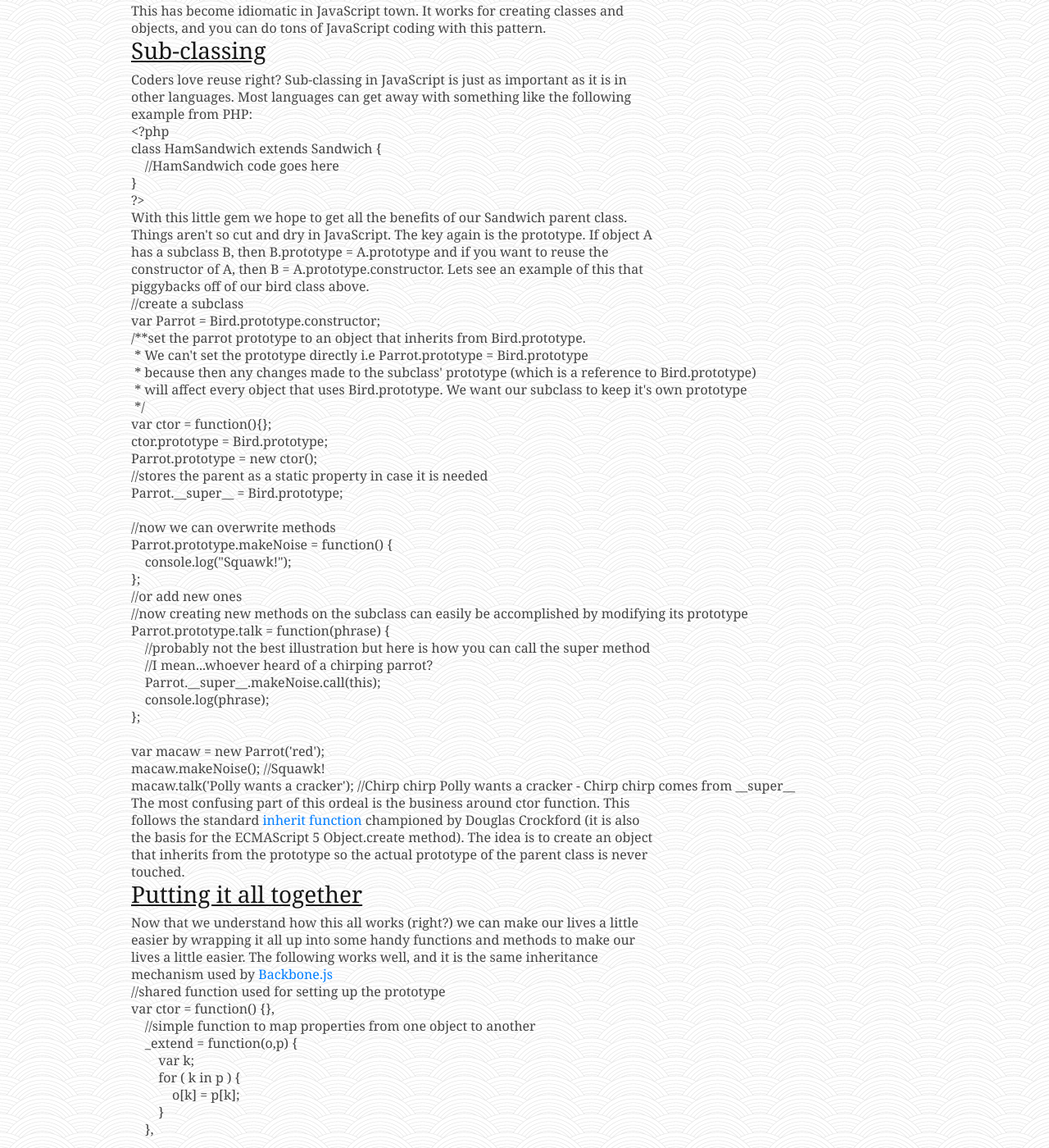
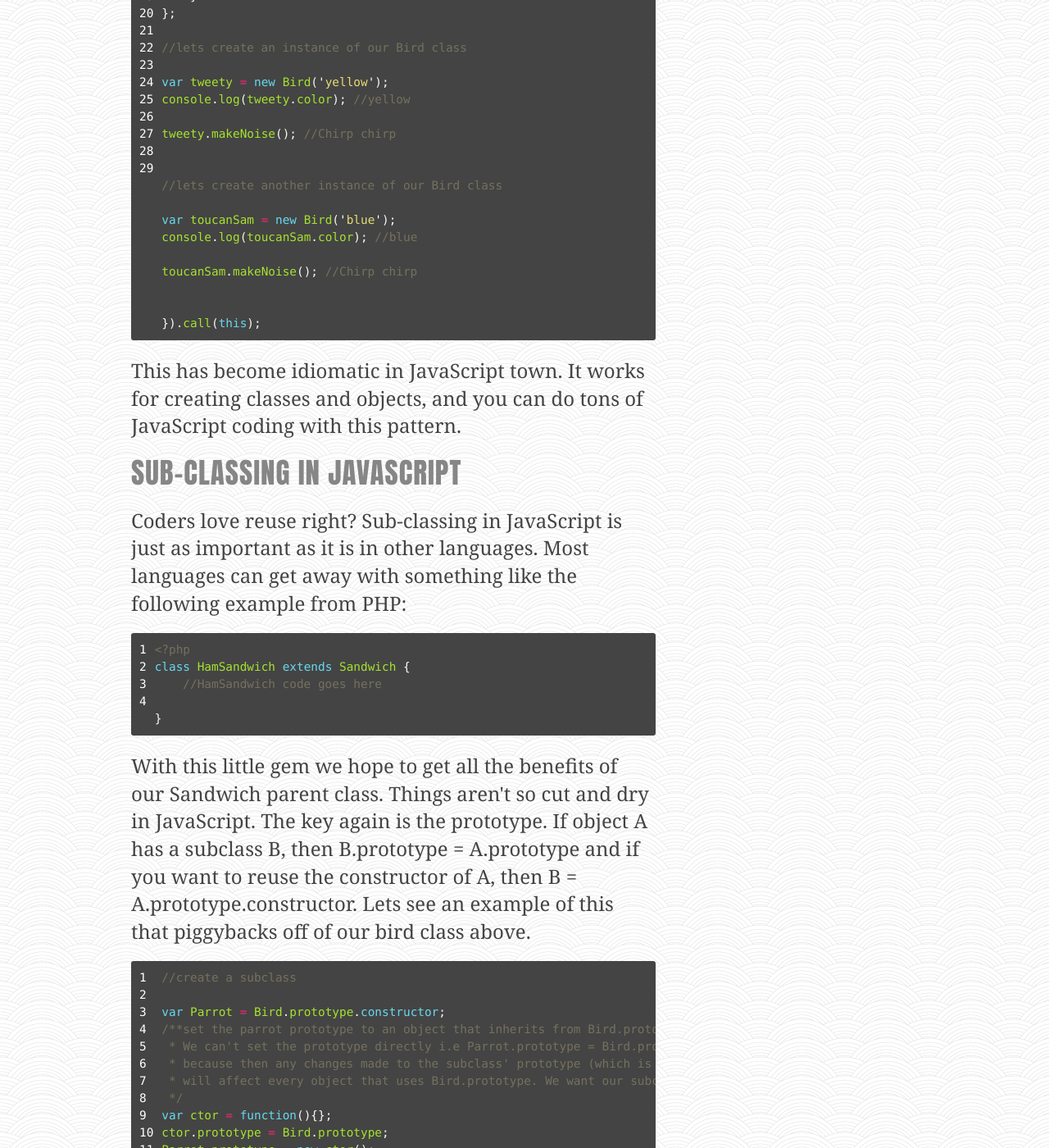
Before and after one commit to brianium/old-site, a Jekyll site: the page built from _posts/2011-10-31-javascript-inheritance.html, in a window 1280 px wide and 1400 px high, scrolled down 1083 px. Shown: the whole window at 82% size. Built offline with Jekyll 4.4.1, drawn with Linux system fonts in a browser that asks for light colours; some of the changed text lies outside the part shown.

Commit message:
javascript inheritance post

```diff
--- a/_posts/2011-10-31-javascript-inheritance.html
+++ b/_posts/2011-10-31-javascript-inheritance.html
@@ -21,12 +21,12 @@
   _yoast_wpseo_opengraph-description: ''
   _thumbnail_id: '896'
 ---
-JavaScript inheritance is something that often confuses developers. It is especially confusing for people coming from a language that uses more traditional inheritance - that is something like Java, C#, etc..
+<p>JavaScript inheritance is something that often confuses developers. It is especially confusing for people coming from a language that uses more traditional inheritance - that is something like Java, C#, etc..</p>
 
-<h3>JavaScript Classes</h3>
-JavaScript uses something called the prototype chain to manage inheritance. An instance of a class inherits properties from the constructor function's prototype. Lets take a look at a typical example.
+<h2>JavaScript Classes</h2>
+<p>JavaScript uses something called the prototype chain to manage inheritance. An instance of a class inherits properties from the constructor function's prototype. Lets take a look at a typical example.</p>
 
-<pre class="prettyprint lang-js">
+{% highlight js linenos %}
 //setup our module
 (function(){
 
@@ -56,21 +56,23 @@
 toucanSam.makeNoise(); //Chirp chirp
 
 }).call(this);
-</pre>
+{% endhighlight %}
 
-This has become idiomatic in JavaScript town. It works for creating classes and objects, and you can do tons of JavaScript coding with this pattern.
+<p>This has become idiomatic in JavaScript town. It works for creating classes and objects, and you can do tons of JavaScript coding with this pattern.</p>
 
-<h3>Sub-classing</h3>
-Coders love reuse right? Sub-classing in JavaScript is just as important as it is in other languages. Most languages can get away with something like the following example from PHP:
-<pre class="prettyprint lang-php">
-&lt;?php
+<h2>Sub-classing In JavaScript</h2>
+<p>Coders love reuse right? Sub-classing in JavaScript is just as important as it is in other languages. Most languages can get away with something like the following example from PHP:</p>
+
+{% highlight php linenos %}
+<?php
 class HamSandwich extends Sandwich {
     //HamSandwich code goes here
 }
-?&gt;
-</pre>
-With this little gem we hope to get all the benefits of our Sandwich parent class. Things aren't so cut and dry in JavaScript. The key again is the prototype. If object A has a subclass B, then B.prototype = A.prototype and if you want to reuse the constructor of A, then B = A.prototype.constructor. Lets see an example of this that piggybacks off of our bird class above.
-<pre class="prettyprint lang-js">
+{% endhighlight %}
+
+<p>With this little gem we hope to get all the benefits of our Sandwich parent class. Things aren't so cut and dry in JavaScript. The key again is the prototype. If object A has a subclass B, then B.prototype = A.prototype and if you want to reuse the constructor of A, then B = A.prototype.constructor. Lets see an example of this that piggybacks off of our bird class above.</p>
+
+{% highlight js linenos %}
 //create a subclass
 var Parrot = Bird.prototype.constructor;
 /**set the parrot prototype to an object that inherits from Bird.prototype.
@@ -100,14 +102,19 @@
 var macaw = new Parrot('red');
 macaw.makeNoise(); //Squawk!
 macaw.talk('Polly wants a cracker'); //Chirp chirp Polly wants a cracker - Chirp chirp comes from __super__
-</pre>
+{% endhighlight %}
 
-The most confusing part of this ordeal is the business around ctor function. This follows the standard <a href="http://javascript.crockford.com/prototypal.html">inherit function</a> championed by Douglas Crockford (it is also the basis for the ECMAScript 5 Object.create method). The idea is to create an object that inherits from the prototype so the actual prototype of the parent class is never touched.
+<p>The most confusing part of this ordeal is the business around ctor function. This follows the standard <a href="http://javascript.crockford.com/prototypal.html">inherit function</a> championed by Douglas Crockford (it is also the basis for the ECMAScript 5 Object.create method)</p>.
 
-<h3>Putting it all together</h3>
-Now that we understand how this all works (right?) we can make our lives a little easier by wrapping it all up into some handy functions and methods to make our lives a little easier. The following works well, and it is the same inheritance mechanism used by <a href="http://documentcloud.github.com/backbone/">Backbone.js</a>
+<p>The idea is to create an object that inherits from the prototype so the actual prototype of the parent class is never touched.</p>
 
-<pre class="prettyprint lang-js">
+<h2>Putting It All Together</h2>
+<p>
+  Now that we understand how this all works (right?) we can make our lives a little easier by wrapping it all up into some handy functions and methods to make our lives a little easier.</p>
+<p>The following works well, and it is the same inheritance mechanism used by <a href="http://documentcloud.github.com/backbone/">Backbone.js</a>
+</p>
+
+{% highlight js linenos %}
 //shared function used for setting up the prototype
 var ctor = function() {},
     //simple function to map properties from one object to another
@@ -135,6 +142,7 @@
 
       //extend the prototype with protoProps
       if ( protoProps ) _extend(child.prototype,protoProps);
+
       //add static properties
       if ( staticProps ) _extend(child,staticProps);
 
@@ -163,7 +171,6 @@
 
 var macaw = new Parrot('red');
 macaw.talk('hello'); //hello
+{% endhighlight %}
 
-</pre>
-
-Inheritance and sub-classing are important tools for maintaining and reusing code. JavaScript may have its own way of doing things, but after playing with it for a while, you will come to love it for the extremely expressive and functional language that it is.
+<p>Inheritance and sub-classing are important tools for maintaining and reusing code. JavaScript may have its own way of doing things, but after playing with it for a while, you will come to love it for the extremely expressive and functional language that it is.</p>
--- a/_posts/2011-11-03-skeleton-css-framework-an-introduction.html
+++ b/_posts/2011-11-03-skeleton-css-framework-an-introduction.html
@@ -171,7 +171,7 @@
 
 <p>Don't forget (Make sure you stretch this bad brotha):</p>
 
-<div class="buttons">
+<div class="buttons clearfix">
   <a class="button" href="/demos/argyle/" target="_blank">View the Demo Site</a>
   <a href="/demos/argyle/source.zip" class="button">Download Demo Source</a>
 </div>
```
Also changed, not shown: _posts/2011-11-02-html5-and-the-document-outline.html (+82 -70 lines), 3 other files. Lines whose indentation alone changed are shown as unchanged.
